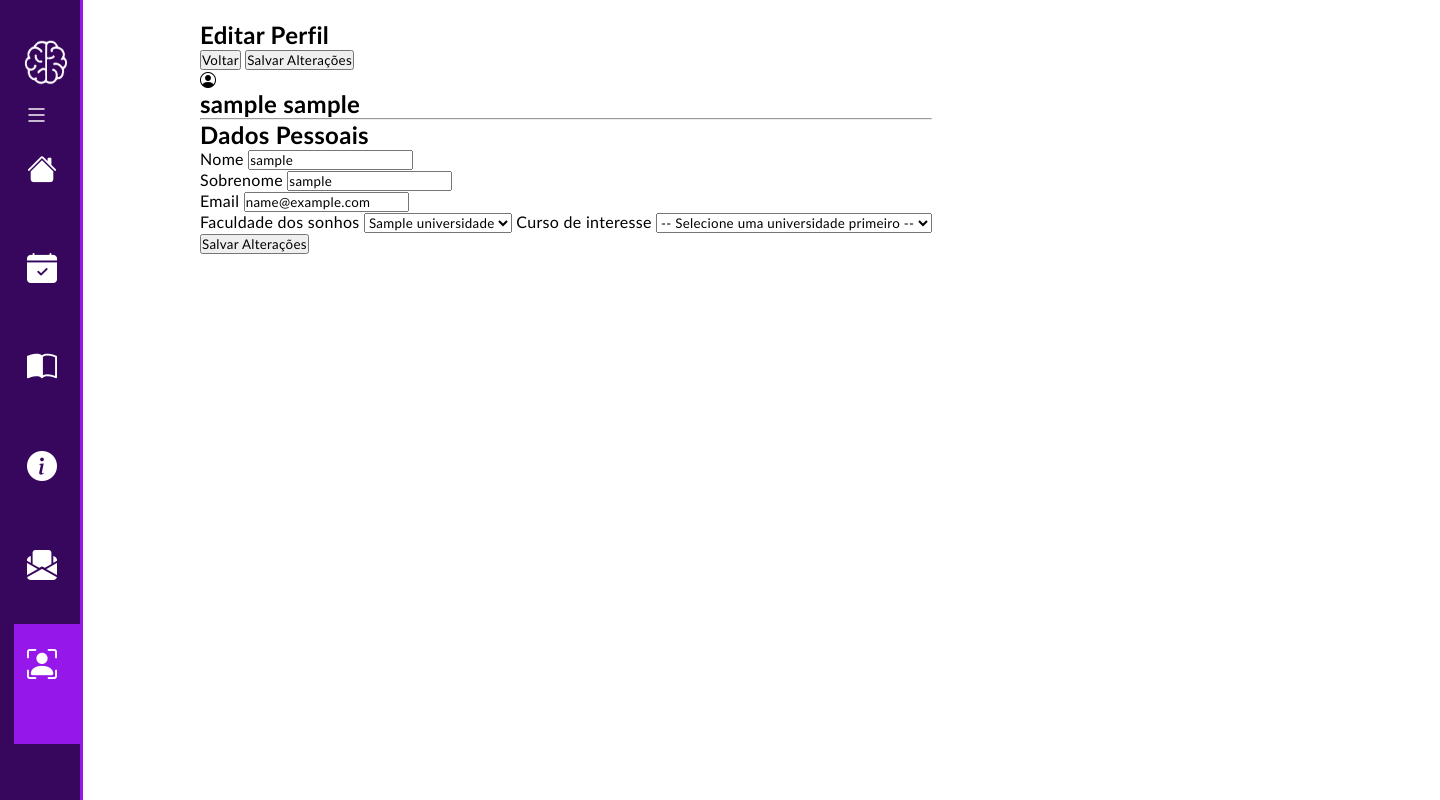
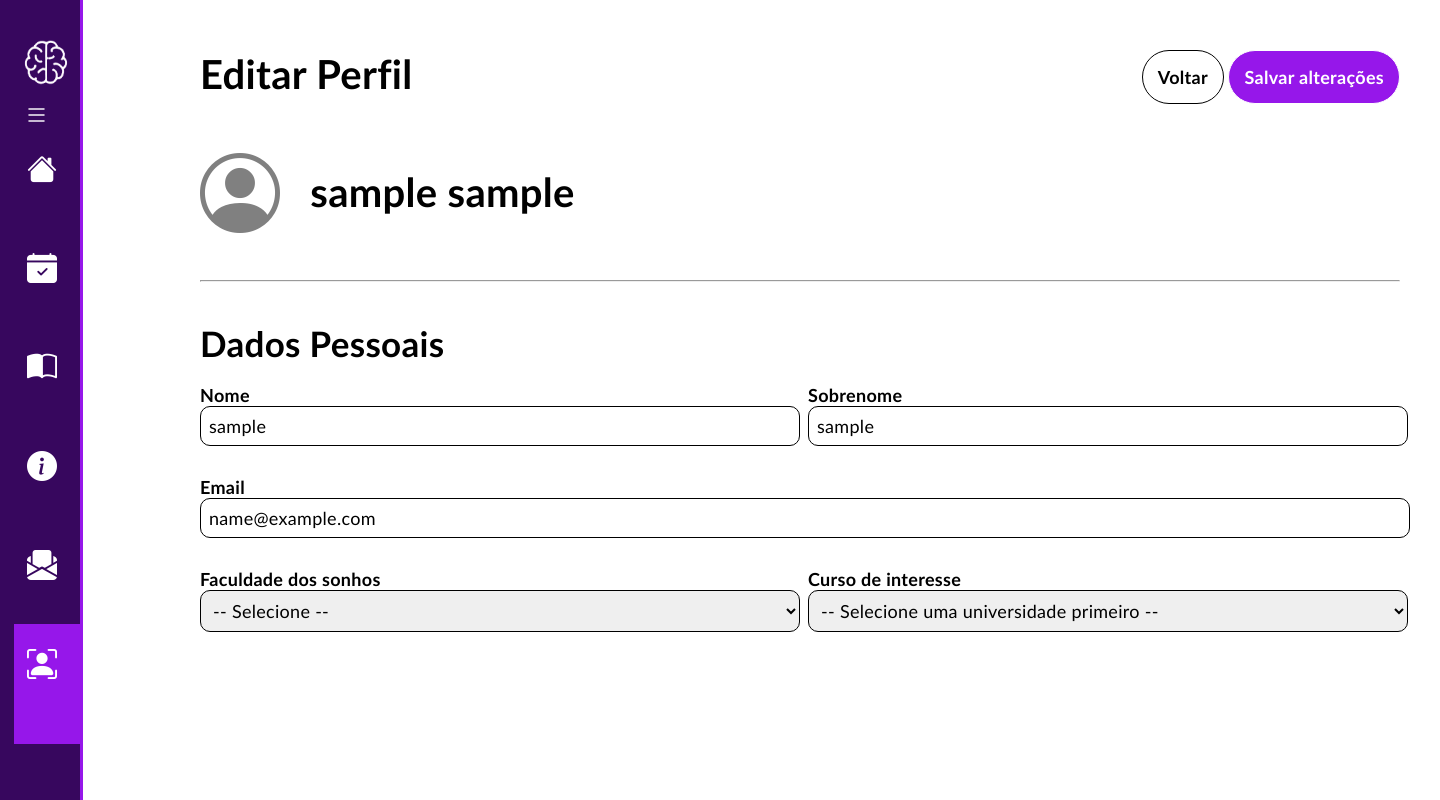
Before and after one commit to stephanparode/TCC, a PHP site: page /perfil.php in a window 1440 px wide. Run offline with PHP 8.4, Linux system fonts and the light colour scheme; the visitor is signed in with stand-in values (Sample User, id 1); tables that the repository leaves empty or names only in its code hold one stand-in row (values such as "Sample post").

Commit message:
PHP do perfil funcionando + gambiarra feia
Signed-off-by: stephanparode <stephanparode@gmail.com>

```diff
--- a/conteudo/home/home.php
+++ b/conteudo/home/home.php
@@ -6,8 +6,8 @@ if (!isset($_SESSION['usuario_id'])){
     exit();
 }
 $nomeUsuario = $_SESSION['usuario_nome'];
-$faculdadeUsuario = "Não escolhida";
-$cursoUsuario = "Não escolhido";
+$faculdadeUsuario = $_SESSION['usuario_nomeuniversidade'];
+$cursoUsuario = $_SESSION['usuario_nomecurso'];
 $notaCorte = "Selecione um curso";
 
 date_default_timezone_set('America/Sao_Paulo');
--- a/conteudo/perfil/perfil.php
+++ b/conteudo/perfil/perfil.php
@@ -1,20 +1,96 @@
 <?php
 session_start();
-include ('../../conexao.php');
+include('../../conexao.php');
 
-if (!isset($_SESSION['usuario_id'])){
+// Redireciona se não estiver logado
+if (!isset($_SESSION['usuario_id'])) {
     header("Location: ../../login/login.php");
     exit();
 }
 
+$id_usuario = $_SESSION['usuario_id'];
+
+// Função para atualizar sessão
+function atualizarSessao($conn, $usuario_id) {
+    $sql = "SELECT nome_usuario, sobrenome_usuario, email, id_curso FROM usuarios WHERE id=?";
+    $stmt = $conn->prepare($sql);
+    $stmt->bind_param("i", $usuario_id);
+    $stmt->execute();
+    $result = $stmt->get_result()->fetch_assoc();
+
+    if ($result) {
+    $_SESSION['usuario_nome'] = $result['nome_usuario'];
+    $_SESSION['usuario_sobrenome'] = $result['sobrenome_usuario'];
+    $_SESSION['usuario_email'] = $result['email'];
+    $_SESSION['usuario_curso'] = $result['id_curso'];
+
+    // Buscar informações do curso
+    $sqlbuscauni1 = "SELECT id_universidade, nome_curso FROM curso WHERE id_curso=?";
+    $stmtbuscauni1 = $conn->prepare($sqlbuscauni1);
+    $stmtbuscauni1->bind_param("i", $result["id_curso"]);
+    $stmtbuscauni1->execute();
+    $result2 = $stmtbuscauni1->get_result()->fetch_assoc();
+    $stmtbuscauni1->close();
+
+    if ($result2) {
+        $_SESSION['usuario_nomecurso'] = $result2['nome_curso'];
+        $_SESSION['usuario_universidade'] = $result2['id_universidade'];
+
+        // Buscar nome da universidade
+        $sqlbuscauni2 = "SELECT nome_uni FROM universidade WHERE id_uni=?";
+        $stmtbuscauni2 = $conn->prepare($sqlbuscauni2);
+        $stmtbuscauni2->bind_param("i", $result2["id_universidade"]);
+        $stmtbuscauni2->execute();
+        $result3 = $stmtbuscauni2->get_result()->fetch_assoc();
+        $stmtbuscauni2->close();
+
+        if ($result3) {
+            $_SESSION['usuario_nomeuniversidade'] = $result3['nome_uni'];
+        }
+    }
+}
+
+
+    $stmt->close();
+}
+
+// Inicializa variáveis de sessão
 $nomeUsuario = $_SESSION['usuario_nome'];
 $sobrenomeUsuario = $_SESSION['usuario_sobrenome'];
 $emailUsuario = $_SESSION['usuario_email'];
+$cursoUsuario = isset($_SESSION['usuario_curso']) ? $_SESSION['usuario_curso'] : "";
 
 // Buscar universidades
-$sqluni="SELECT id_uni, nome_uni FROM universidade ORDER BY nome_uni";
+$sqluni = "SELECT id_uni, nome_uni FROM universidade ORDER BY nome_uni";
 $resultuni = $conn->query($sqluni);
+
+// Processar formulário
+$mensagem = "";
+if ($_SERVER["REQUEST_METHOD"] == "POST") {
+    $nomeAtualizado = htmlspecialchars(trim($_POST["nome"]));
+    $sobrenomeAtualizado = htmlspecialchars(trim($_POST["sobrenome"]));
+    $curso = intval($_POST["cursos"]); // converte para int
+
+    $sqlsn = "UPDATE usuarios SET nome_usuario = ?, sobrenome_usuario = ?, id_curso = ? WHERE id=?";
+    $stmt = $conn->prepare($sqlsn);
+    $stmt->bind_param('ssii', $nomeAtualizado, $sobrenomeAtualizado, $curso, $id_usuario);
+
+    if ($stmt->execute()) {
+        $mensagem = "Atualizado com sucesso!";
+        atualizarSessao($conn, $id_usuario);
+
+        // Atualiza variáveis locais para refletir na tela
+        $nomeUsuario = $_SESSION['usuario_nome'];
+        $sobrenomeUsuario = $_SESSION['usuario_sobrenome'];
+        $emailUsuario = $_SESSION['usuario_email'];
+        $cursoUsuario = $_SESSION['usuario_curso'];
+    }
+    $stmt->close();
+}
+
+$conn->close();
 ?>
+
 <!DOCTYPE html>
 <html lang="pt-br">
 <head>
@@ -32,116 +108,117 @@ $resultuni = $conn->query($sqluni);
         <div class="imagem">
             <img src="../imagens/logo2.png" alt="logo" id="logo">
         </div>
-
         <div class="btn-expandir">
             <i class="bi bi-list" id="btn-exp"></i>
         </div>
-
         <ul>
             <li class="item-menu">
                 <a href="../home/home.php">
-                        <span class="icon"> <i class="bi bi-house-fill"></i> </span>
-                        <span class="txt-link"> Home </span>
+                    <span class="icon"><i class="bi bi-house-fill"></i></span>
+                    <span class="txt-link">Home</span>
                 </a>
             </li>
-
             <li class="item-menu">
                 <a href="../cronograma/cronograma.php">
-                        <span class="icon"> <i class="bi bi-calendar-check-fill"></i> </span>
-                        <span class="txt-link"> Cronograma </span>
+                    <span class="icon"><i class="bi bi-calendar-check-fill"></i></span>
+                    <span class="txt-link">Cronograma</span>
                 </a>
             </li>
-
             <li class="item-menu">
                 <a href="../disciplinas/disciplinas.php">
                     <span class="icon"><i class="bi bi-book-half"></i></span>
-                        <span class="txt-link"> Disciplinas </span>
+                    <span class="txt-link">Disciplinas</span>
                 </a>
             </li>
-
             <li class="item-menu">
                 <a href="../informacoes/informacoes.php">
-                        <span class="icon"> <i class="bi bi-info-circle-fill"></i> </span>
-                        <span class="txt-link"> Informações </span>
+                    <span class="icon"><i class="bi bi-info-circle-fill"></i></span>
+                    <span class="txt-link">Informações</span>
                 </a>
             </li>
-
             <li class="item-menu">
                 <a href="../flashcards/flashcards.php">
-                        <span class="icon"> <i class="bi bi-envelope-paper-fill"></i></span>
-                        <span class="txt-link"> Flashcards </span>
+                    <span class="icon"><i class="bi bi-envelope-paper-fill"></i></span>
+                    <span class="txt-link">Flashcards</span>
                 </a>
             </li>
-
             <li class="item-menu ativo">
                 <a href="#">
                     <span class="icon"><i class="bi bi-person-bounding-box"></i></span>
-                        <span class="txt-link"> Meu Perfil </span>
+                    <span class="txt-link">Meu Perfil</span>
                 </a>
             </li>
-
         </ul>
     </nav>
 
     <div class="conteudo">
         <section>
+            <form action="perfil.php" method="POST">
                 <div class="editarperfil">
-                    <div class="superior"> <h1>Editar Perfil </h1>
-                    <div class="botao"> <a href="">
-                        <button> Voltar </button> </a>
-                        <button type="submit"> Salvar Alterações </button>
-                    </div> <div class="foto">
-                        <spam> <i class="bi bi-person-circle"></i>
-                    </spam> <h1> <?php echo "$nomeUsuario $sobrenomeUsuario"?>
+                    <div class="superior">
+                        <div class="p1">
+                            <h1>Editar Perfil</h1>
+                            <div class="botao">
+                                <a href="">
+                                    <button type="button" class="voltar">Voltar</button>
+                                </a>
+                                <button type="submit" class="salvar">Salvar alterações</button>
+                            </div>
+                        </div>
+                        <div class="foto">
+                            <span><i class="bi bi-person-circle"></i></span>
+                            <h1><?php echo "$nomeUsuario $sobrenomeUsuario"; ?></h1>
                         </div>
                     </div>
                     <hr>
                     <div class="inferior">
+                        <?php if ($mensagem != "") echo "<p class='mensagem-sucesso'>$mensagem</p>"; ?>
                         <h1>Dados Pessoais</h1>
-                        <form action="perfil.php" method="POST">
+                        <div class="nomesobrenome">
                             <div class="dados">
-                                <label for="nome"> Nome </label>
-                                <input type="text" value="<?php echo $nomeUsuario ?>" id="nome" name="nome">
+                                <label for="nome">Nome</label>
+                                <input type="text" value="<?php echo $nomeUsuario; ?>" id="nome" name="nome">
                             </div>
                             <div class="dados">
-                                <label for="sobrenome"> Sobrenome </label>
-                                <input type="text" value="<?php echo $sobrenomeUsuario ?>" id="sobrenome" name="sobrenome">
+                                <label for="sobrenome">Sobrenome</label>
+                                <input type="text" value="<?php echo $sobrenomeUsuario; ?>" id="sobrenome" name="sobrenome">
+                            </div>
                         </div>
                         <div class="dados">
-                                <label for="email"> Email </label>
-                                <input type="text" value="<?php echo $emailUsuario ?>" id="email" name="email">
+                            <label for="email">Email</label>
+                            <input type="text" value="<?php echo $emailUsuario; ?>" id="email" name="email" readonly>
                         </div>
+                        <div class="nomesobrenome">
                             <div class="dados">
-                                <label for="universidade"> Faculdade dos sonhos </label>
+                                <label for="universidade">Faculdade dos sonhos</label>
                                 <select name="universidade" id="universidade">
+                                    <option value="">-- Selecione --</option>
                                     <?php
                                         if ($resultuni->num_rows > 0){
-                                            while ($row = $resultuni->fetch_assoc()){ //fetch_assoc transforma as colunas do banco em um array associativo.
-                                            // Dessa forma, é possível percorrer todas as linhas retornadas pelo PHP. O while serve para retornar os valores do array enquanto eles existirem
+                                            while ($row = $resultuni->fetch_assoc()){
                                                 echo "<option value='".$row['id_uni']."'>".$row['nome_uni']."</option>";
                                             }
                                         }
                                     ?>
                                 </select>
-
-                                <label for="cursos"> Curso de interesse </label>
+                            </div>
+                            <div class="dados">
+                                <label for="cursos">Curso de interesse</label>
                                 <select name="cursos" id="cursos">
                                     <option value="">-- Selecione uma universidade primeiro --</option>
                                 </select>
                             </div>
-
-                            <button type="submit">Salvar Alterações</button>
-                        </form>
                         </div>
                     </div>
+                </div>
+            </form>
         </section>
     </div>
 </div>
 
 <script src="../menu.js"></script>
-
 <script>
-// Função AJAX para carregar cursos. Estudar mais no futuro.
+// Função AJAX para carregar cursos
 document.getElementById('universidade').addEventListener('change', function() {
     var idUni = this.value;
     var selectCursos = document.getElementById('cursos');
--- a/conteudo/perfil/style.css
+++ b/conteudo/perfil/style.css
@@ -0,0 +1,106 @@
+.editarperfil {
+    margin-top: 30px;
+    width: 1200px;
+}
+
+.p1 {
+    display: flex;
+    justify-content: space-between;
+}
+
+.superior {
+    display: flex;
+    flex-direction: column;
+}
+
+.superior h1 {
+    font-size: 40px;
+}
+
+.botao button {
+    font-size: 18px;
+    padding: 15px;
+    border-radius: 30px;
+    border: solid 1px;
+    cursor: pointer;
+    font-weight: bolder;
+}
+
+.botao button.salvar {
+    background-color: #9617ea;
+    color: white;
+    transition: .2s;
+}
+
+.botao button.salvar:hover {
+    background-color:#6b07ae;
+}
+
+.botao button.voltar {
+    background-color: white;
+    color: black;
+    transition: .2s;
+}
+
+.botao button.voltar:hover {
+    background-color: black;
+    color: white;
+}
+
+.foto {
+    display: flex;
+    align-items: center;
+    margin: 40px 0;
+}
+
+.foto i {
+    font-size: 80px;
+    margin-right: 30px;
+    color: gray;
+}
+
+hr {
+    color: rgb(213, 213, 213);
+}
+
+/* Inferior */
+
+.inferior {
+    margin-top: 40px;
+}
+
+.inferior div {
+    padding: 10px 0;
+}
+
+.inferior h1 {
+    font-size: 35px;
+}
+
+.dados {
+    display: flex;
+    flex-direction: column;
+
+}
+
+.nomesobrenome {
+    display: flex;
+}
+
+input, select{
+    padding: 8px;
+    border-radius: 10px;
+    margin-right: 8px;
+    border: solid 1px;
+    font-size: 18px;
+    width: 1210px;
+}
+
+.nomesobrenome input, select {
+    width: 600px;
+}
+
+label {
+    font-weight: bolder;
+    font-size: 18px;
+}
```
Also changed, not shown: login/login.php (+39 -3 lines). Lines whose indentation alone changed are shown as unchanged.
